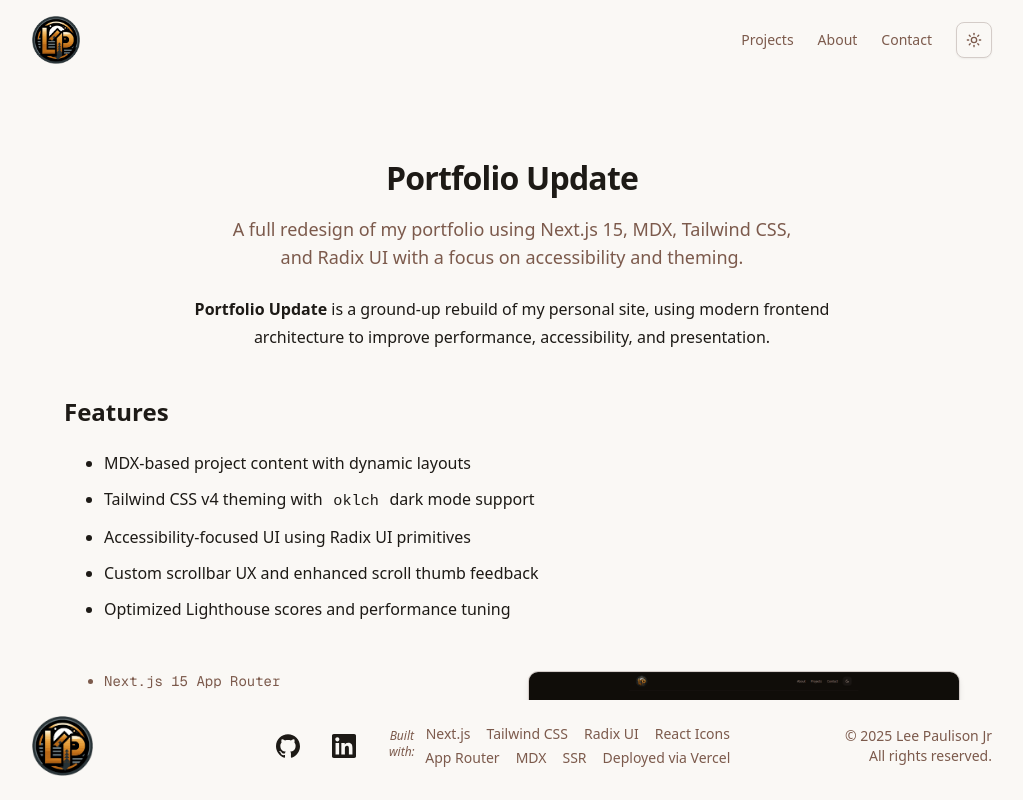
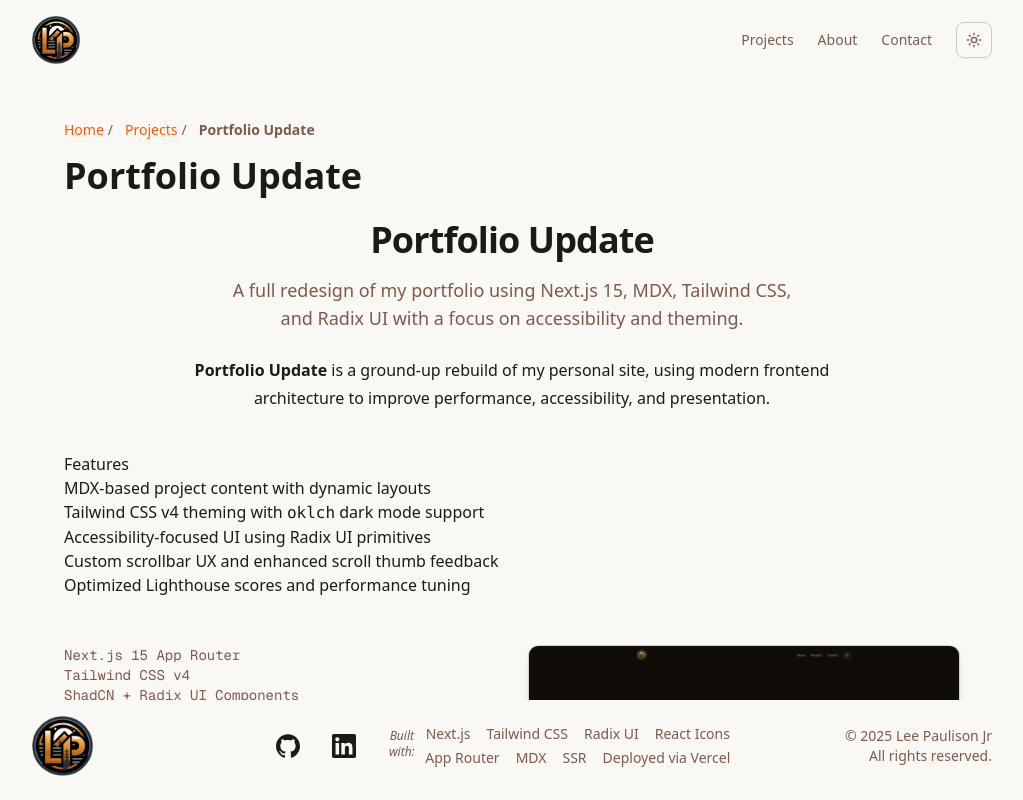
Before and after one commit to LeePaulison/portfolio-updated, a Next.js app: page /projects/portfolio-update in a window 1280 px wide. Shown: the whole page, without its empty margins (128-1151 px from the left). Built offline with nearby package versions, Linux system fonts and the light colour scheme; no server answers.

Commit message:
Breadcrumb navigation

```diff
--- a/app/about/page.js
+++ b/app/(with-breadcrumbs)/about/page.js
@@ -1,4 +1,16 @@
+'use client';
+
+import React from 'react';
+import { useBreadcrumbs } from '@/app/breadcrumbs-context';
+
 export default function AboutPage() {
+  const { setBreadcrumbs } = useBreadcrumbs();
+
+  // Set breadcrumbs for this page
+  React.useEffect(() => {
+    setBreadcrumbs([{ label: 'Home', href: '/' }, { label: 'About' }]);
+  }, [setBreadcrumbs]);
+
   return (
     <section className='max-w-4xl mx-auto px-4 sm:px-8 py-20 bg-background text-foreground'>
       <h1 className='text-3xl sm:text-4xl font-bold mb-6'>About Me</h1>
--- a/app/contact/page.js
+++ b/app/(with-breadcrumbs)/contact/page.js
@@ -1,6 +1,8 @@
 // NOTE: Contact form with updated validation including HTML tag filtering across all fields
 'use client';
 
+import React from 'react';
+import { useBreadcrumbs } from '@/app/breadcrumbs-context';
 import { useState, useCallback } from 'react';
 import { useRouter } from 'next/navigation';
 import { Input } from '@/components/ui/input';
@@ -14,6 +16,13 @@ import emailjs from '@emailjs/browser';
 export default function ContactForm() {
   const router = useRouter();
   const { executeRecaptcha } = useRecaptcha();
+
+  const { setBreadcrumbs } = useBreadcrumbs();
+
+  // Set breadcrumbs for this page
+  React.useEffect(() => {
+    setBreadcrumbs([{ label: 'Home', href: '/' }, { label: 'Contact' }]);
+  }, [setBreadcrumbs]);
 
   const [formData, setFormData] = useState({
     from_name: '',
--- /dev/null
+++ b/app/(with-breadcrumbs)/layout.js
@@ -0,0 +1,23 @@
+'use client';
+
+import { BreadcrumbsProvider, useBreadcrumbs } from '@/app/breadcrumbs-context';
+import Breadcrumbs from '@/components/breadcrumbs';
+
+export default function WithBreadcrumbsLayout({ children }) {
+  return (
+    <BreadcrumbsProvider>
+      <LayoutContent>{children}</LayoutContent>
+    </BreadcrumbsProvider>
+  );
+}
+
+function LayoutContent({ children }) {
+  const { breadcrumbs } = useBreadcrumbs();
+
+  return (
+    <div className='container mx-auto max-w-3xl py-10'>
+      {breadcrumbs.length > 0 && <Breadcrumbs items={breadcrumbs} />}
+      {children}
+    </div>
+  );
+}
--- /dev/null
+++ b/app/(with-breadcrumbs)/projects/[slug]/page.js
@@ -0,0 +1,34 @@
+import { getMDXPage } from '@/lib/get-mdx-page';
+import SetBreadcrumbs from '@/components/setBreadcrumbs';
+import { MDXRemote } from 'next-mdx-remote/rsc';
+import { MDXComponents } from '@/components/mdxComponents';
+
+export default async function ProjectPage({ params }) {
+  const { frontmatter, content } = await getMDXPage({
+    type: 'projects',
+    slug: params.slug,
+  });
+
+  const pageTitle =
+    frontmatter.title ||
+    params.slug
+      .split('-')
+      .map((w) => w[0].toUpperCase() + w.slice(1))
+      .join(' ');
+
+  const breadcrumbItems = [
+    { label: 'Home', href: '/' },
+    { label: 'Projects', href: '/#projects' },
+    { label: pageTitle },
+  ];
+
+  return (
+    <div>
+      {/* Inject the client breadcrumb setter */}
+      <SetBreadcrumbs items={breadcrumbItems} />
+
+      <h1 className='text-4xl font-bold mb-6'>{pageTitle}</h1>
+      <MDXRemote source={content} components={MDXComponents} />
+    </div>
+  );
+}
--- /dev/null
+++ b/app/breadcrumbs-context.js
@@ -0,0 +1,24 @@
+'use client';
+
+import { createContext, useContext, useState } from 'react';
+
+const BreadcrumbsContext = createContext({
+  breadcrumbs: [],
+  setBreadcrumbs: () => {},
+});
+
+/**
+ * Wrap your layouts in this provider to make breadcrumbs available everywhere.
+ */
+export function BreadcrumbsProvider({ children }) {
+  const [breadcrumbs, setBreadcrumbs] = useState([]);
+
+  return <BreadcrumbsContext.Provider value={{ breadcrumbs, setBreadcrumbs }}>{children}</BreadcrumbsContext.Provider>;
+}
+
+/**
+ * Hook for any page or component to access breadcrumb functions.
+ */
+export function useBreadcrumbs() {
+  return useContext(BreadcrumbsContext);
+}
--- a/app/projects/[slug]/page.js
+++ /dev/null
@@ -1,24 +0,0 @@
-import { MDXRemote } from 'next-mdx-remote/rsc';
-import { getMDXPage } from '@/lib/get-mdx-page';
-import { generateStaticParams as generate } from './get-all-frontmatters.js';
-import { MDXComponents } from '@/components/mdxComponents';
-
-export default async function ProjectPage({ params }) {
-  const { slug } = await params;
-  const { content, frontmatter } = await getMDXPage({
-    type: 'projects',
-    slug: slug,
-  });
-
-  return (
-    <main className='container py-4 sm:px-6 lg:px-8 lg:py-12'>
-      <article className='prose dark:prose-invert'>
-        <MDXRemote source={content} components={MDXComponents} />
-      </article>
-    </main>
-  );
-}
-
-export async function generateStaticParams() {
-  return generate('projects');
-}
--- /dev/null
+++ b/components/breadcrumbs.jsx
@@ -0,0 +1,31 @@
+"use client";
+
+import Link from "next/link";
+
+export default function Breadcrumbs({ items }) {
+  return (
+    <nav className="text-sm text-muted-foreground mb-4" aria-label="Breadcrumb">
+      <ol className="flex flex-wrap gap-2">
+        {items.map((item, index) => (
+          <li key={item.href || index} className="flex items-center">
+            {item.href ? (
+              <Link
+                href={item.href}
+                className="hover:underline text-primary"
+              >
+                {item.label}
+              </Link>
+            ) : (
+              <span className="text-muted-foreground font-semibold">
+                {item.label}
+              </span>
+            )}
+            {index < items.length - 1 && (
+              <span className="mx-1 text-muted-foreground">/</span>
+            )}
+          </li>
+        ))}
+      </ol>
+    </nav>
+  );
+}
--- a/components/project.jsx
+++ b/components/project.jsx
@@ -2,6 +2,7 @@ import React from "react";
 import PropTypes from "prop-types";
 import { Button } from "@/components/ui/button";
 import { Card, CardContent } from "@/components/ui/card";
+import Link from "next/link";
 
 import ImageWithFallback from "./imageWithFallback";
 
@@ -26,7 +27,8 @@ export function Project({ project }) {
   }
 
   return (
-    <li className="mx-auto">
+    <div className="mx-auto will-change-transform hover:scale-[1.01] transition-transform ease-[cubic-bezier(0.4,0,0.2,1)]
+ duration-300">
       <Card className="bg-card shadow-sm transition hover:shadow-md">
         <CardContent className="flex flex-col md:flex-row gap-6 items-start p-6">
           <div className="flex-1">
@@ -38,27 +40,55 @@ export function Project({ project }) {
                   day: "numeric",
                 })}
               </span>
-              <span className="text-sm text-muted-foreground">{project.status}</span>
+              <span className="text-sm text-muted-foreground">
+                {project.status}
+              </span>
             </div>
 
-            <h3 className="text-2xl font-bold text-primary mb-1">{project.title}</h3>
-            <p className="text-muted-foreground mb-3">{project.description}</p>
+            {/* Title linked directly */}
+            <Link
+              href={`/projects/${project.slug}`}
+              className="text-2xl font-bold text-primary hover:underline mb-1 block"
+            >
+              {project.title}
+            </Link>
+
+            <p className="text-muted-foreground mb-3">
+              {project.description}
+            </p>
 
             <div className="mb-3">
-              <span className="font-medium text-primary">Technologies: </span>
+              <span className="font-medium text-primary">
+                Technologies:
+              </span>
               {project.technologies.map((tech, idx) => (
-                <span key={tech} className="text-sm text-muted-foreground">
-                  {` ${tech}${idx < project.technologies.length - 1 ? " |" : ""}`}
+                <span
+                  key={tech}
+                  className="text-sm text-muted-foreground"
+                >
+                  {` ${tech}${idx < project.technologies.length - 1 ? " |" : ""
+                    }`}
                 </span>
               ))}
             </div>
 
             {project.links.length > 0 && (
-              <div className="flex flex-wrap gap-2 items-center">
+              <div className="flex flex-wrap gap-2 items-center mb-4">
                 <span className="font-medium text-primary">Links:</span>
                 {displayLinks(project.links)}
               </div>
             )}
+
+            {/* ✅ Bonus: View Project button */}
+            <Button
+              asChild
+              variant="outline"
+              className="mt-2 text-sm"
+            >
+              <Link href={`/projects/${project.slug}`}>
+                View Project →
+              </Link>
+            </Button>
           </div>
 
           {imgSrc ? (
@@ -68,14 +98,15 @@ export function Project({ project }) {
               width="256"
               height="144"
               className="rounded-md border border-border object-cover shadow-lg"
-            />) : (
+            />
+          ) : (
             <div className="w-[256px] h-[144px] rounded-md border border-border bg-card text-muted-foreground text-center flex items-center justify-center p-4 text-sm">
               {project.media?.alt || "No preview available"}
             </div>
           )}
         </CardContent>
       </Card>
-    </li>
+    </div>
   );
 }
 
--- a/components/projects.jsx
+++ b/components/projects.jsx
@@ -7,11 +7,11 @@ export const ProjectsTeaser = async () => {
   return (
     <section id='projects' className="bg-muted/40 py-16  border-t border-border/60">
       <h2 className="text-3xl font-bold text-primary mb-10 text-center">Projects</h2>
-      <ul className="container mx-auto max-w-2xl space-y-8">
+      <div className="container mx-auto max-w-2xl space-y-8">
         {projects.map((project) => (
           <Project key={project.slug} project={project} />
         ))}
-      </ul>
+      </div>
     </section>
   );
 }
--- /dev/null
+++ b/components/setBreadcrumbs.jsx
@@ -0,0 +1,14 @@
+"use client";
+
+import { useEffect } from "react";
+import { useBreadcrumbs } from "@/app/breadcrumbs-context";
+
+export default function SetBreadcrumbs({ items }) {
+  const { setBreadcrumbs } = useBreadcrumbs();
+
+  useEffect(() => {
+    setBreadcrumbs(items);
+  }, [items, setBreadcrumbs]);
+
+  return null;
+}
```
